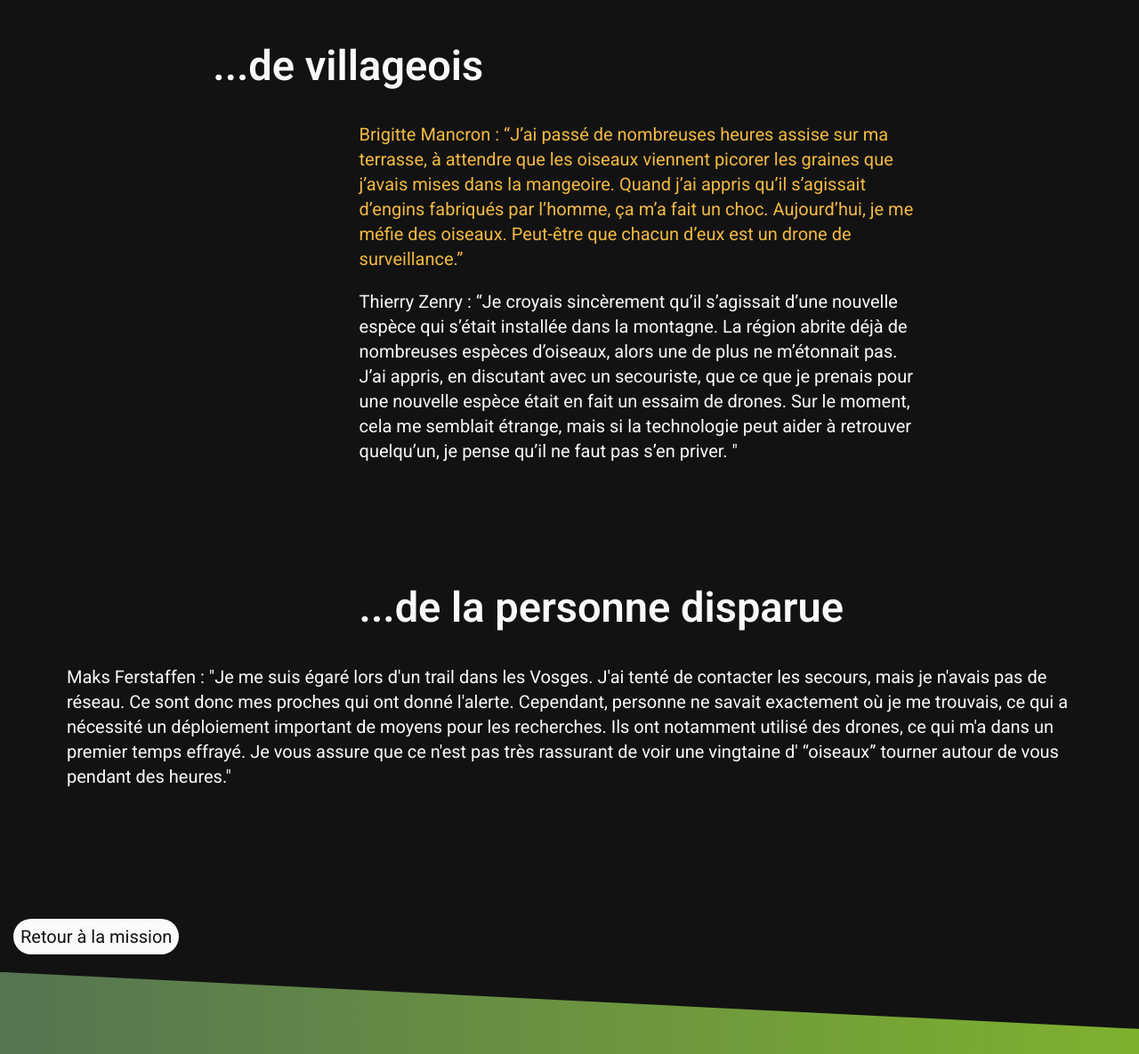
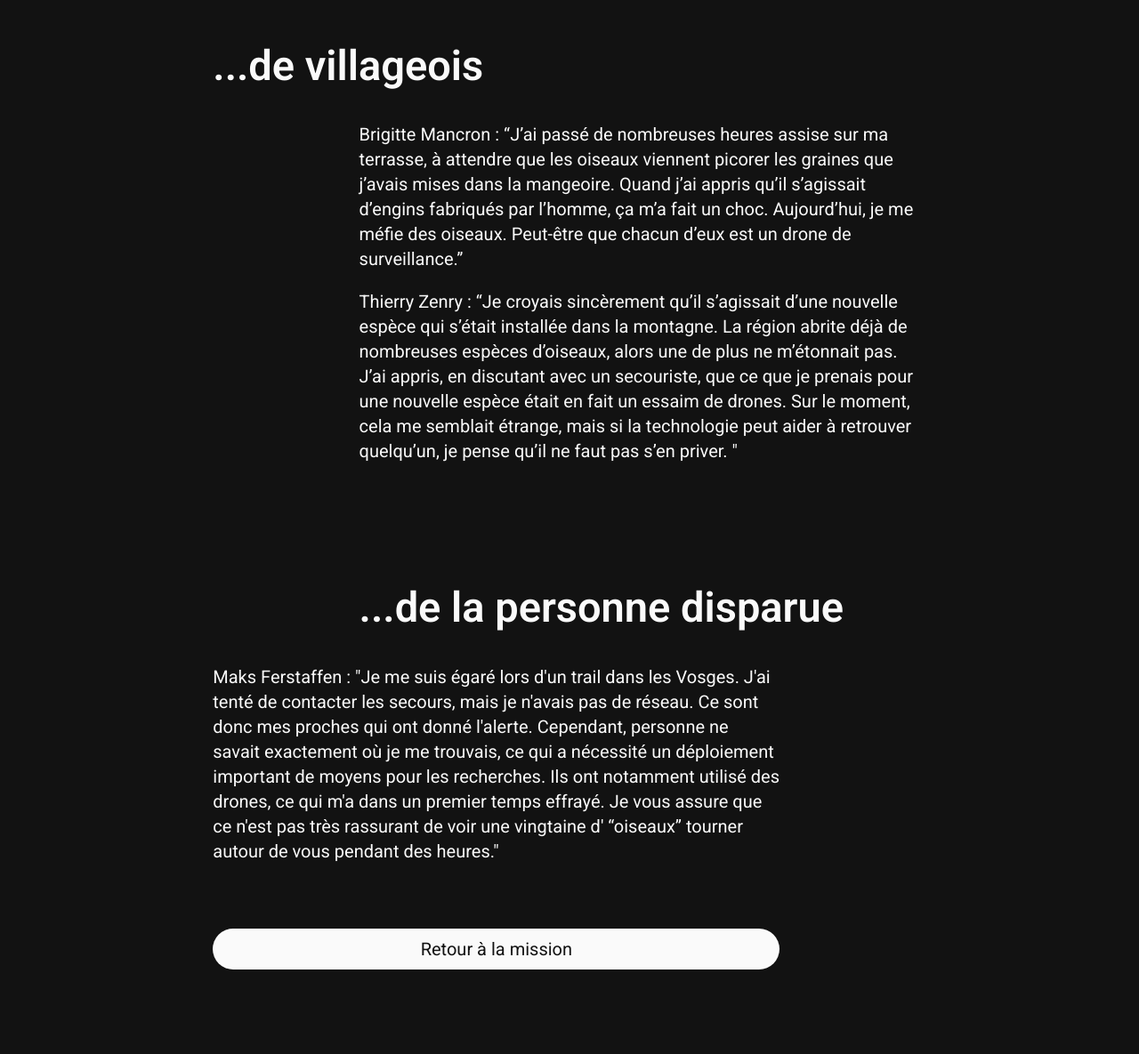
Before and after one commit to Foxx05/DesignFiction, a website: page src/assets/pageTemoin.html in a window 1280 px wide. Shown: the part 728-1913 px from the top of the page at 89% size. Drawn offline with nearby package versions, Linux system fonts and the light colour scheme; files that its build step writes are made by us from their sources.

Commit message:
update contenu

```diff
--- a/src/assets/pageTemoin.html
+++ b/src/assets/pageTemoin.html
@@ -46,7 +46,7 @@
 
     <section class="section gridcol gridpc animate-on-scroll">
         <h2 class="title title--col2">...de villageois</h2>
-        <p class="p p--col3col6"><span>Brigitte Mancron : “J’ai passé de nombreuses heures assise sur ma terrasse, à attendre que les oiseaux viennent picorer les graines que j’avais mises dans la mangeoire. Quand j’ai appris qu’il s’agissait d’engins fabriqués par l’homme, ça m’a fait un choc. Aujourd’hui, je me méfie des oiseaux. Peut-être que chacun d’eux est un drone de surveillance.”</p>
+        <p class="p p--col3col6">Brigitte Mancron : “J’ai passé de nombreuses heures assise sur ma terrasse, à attendre que les oiseaux viennent picorer les graines que j’avais mises dans la mangeoire. Quand j’ai appris qu’il s’agissait d’engins fabriqués par l’homme, ça m’a fait un choc. Aujourd’hui, je me méfie des oiseaux. Peut-être que chacun d’eux est un drone de surveillance.”</p>
         <p class="p p--col3col6">Thierry Zenry : “Je croyais sincèrement qu’il s’agissait d’une nouvelle espèce qui s’était installée dans la montagne. La région abrite déjà de nombreuses espèces d’oiseaux, alors une de plus ne m’étonnait pas. J’ai appris, en discutant avec un secouriste, que ce que je prenais pour une nouvelle espèce était en fait un essaim de drones. Sur le moment, cela me semblait étrange, mais si la technologie peut aider à retrouver quelqu’un, je pense qu’il ne faut pas s’en priver. "</p>
 
     </section>
@@ -54,9 +54,12 @@
     <section class="section gridcol gridpc animate-on-scroll">
         <h2 class="title title--col3">...de la personne disparue</h2>
         <p class=" p p--col2col5">Maks Ferstaffen : "Je me suis égaré lors d'un trail dans les Vosges. J'ai tenté de contacter les secours, mais je n'avais pas de réseau. Ce sont donc mes proches qui ont donné l'alerte. Cependant, personne ne savait exactement où je me trouvais, ce qui a nécessité un déploiement important de moyens pour les recherches. Ils ont notamment utilisé des drones, ce qui m'a dans un premier temps effrayé. Je vous assure que ce n'est pas très rassurant de voir une vingtaine d' “oiseaux” tourner autour de vous pendant des heures."</p>
+
+        <a class="btn--temoins2" href="../index.html">Retour à la mission</a>
+
     </section>
 
-    <a class="btn--temoins p--col4col8" href="../index.html">Retour à la mission</a>
+
 
 
 
--- a/src/styles/app.scss
+++ b/src/styles/app.scss
@@ -100,7 +100,7 @@ p{
 
 
 
-.btn--temoins{
+.btn--temoins, .btn--temoins2{
     grid-column: 1/-1;
     font-size: clamp(1rem, 0.9028rem + 0.4444vw, 1.25rem);
     border-radius: 25px;
@@ -113,7 +113,7 @@ p{
     text-align: center;
 }
 
-.btn--temoins:hover{
+.btn--temoins:hover, .btn--temoins2:hover{
     background-color: #505050;
     color: #f4b942;
 }
@@ -284,7 +284,9 @@ p{
     .img--header{
         height: 100%;
     }
-
+    .p--col2col5{
+        grid-column: 2/6;
+    }
     .p--col2col6{
         grid-column: 2/6;
     }
@@ -318,6 +320,11 @@ p{
     .btn--temoins{
         grid-column: 4/-1;
         font-size: 20px;
+    }
+    .btn--temoins2{
+        grid-column: 2/6;
+        font-size: 20px;
+        margin-bottom: 73px;
     }
 
     .img--tech{
```
